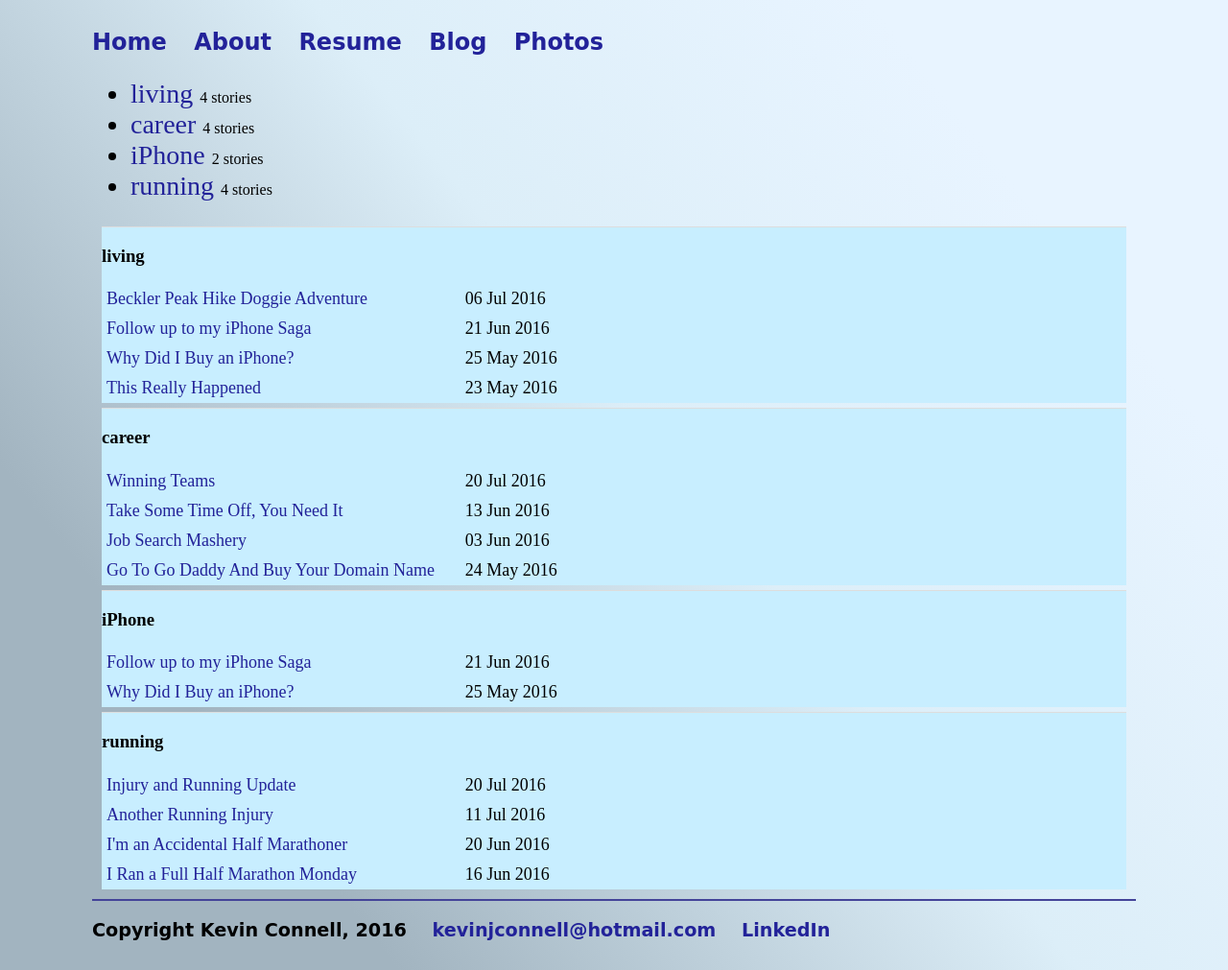
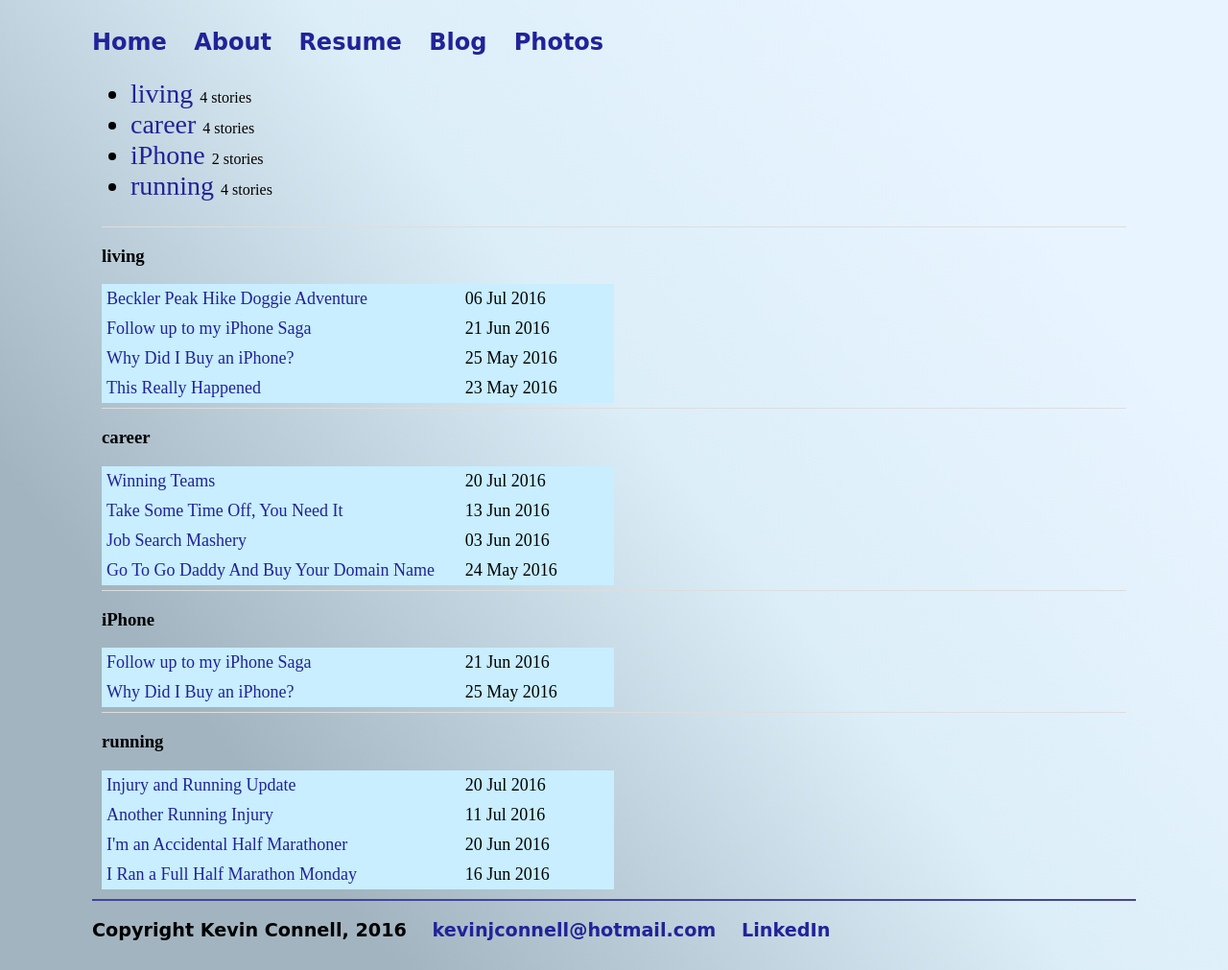
Before and after one commit to mo4dawg/mo4dawg.github.io, a Jekyll site: the page built from tags.html, in a window 1280 px wide. Shown: the whole page at 96% size. Built offline with Jekyll 4.4.1, drawn with Linux system fonts in a browser that asks for light colours.

Commit message:
Update main.css

```diff
--- a/css/main.css
+++ b/css/main.css
@@ -121,7 +121,6 @@ ul.posts li {
   padding: 5px;
 }
 .archive-group {
-  background-color: #c8eeff;
   margin: 5px;
   border-top: 1px solid #ddd;
 }
```
